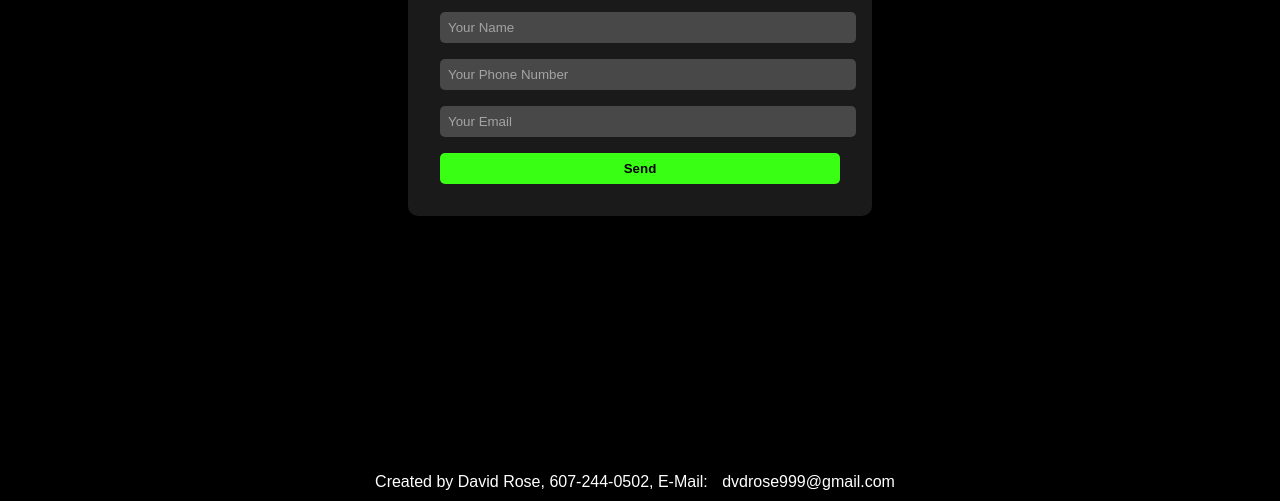
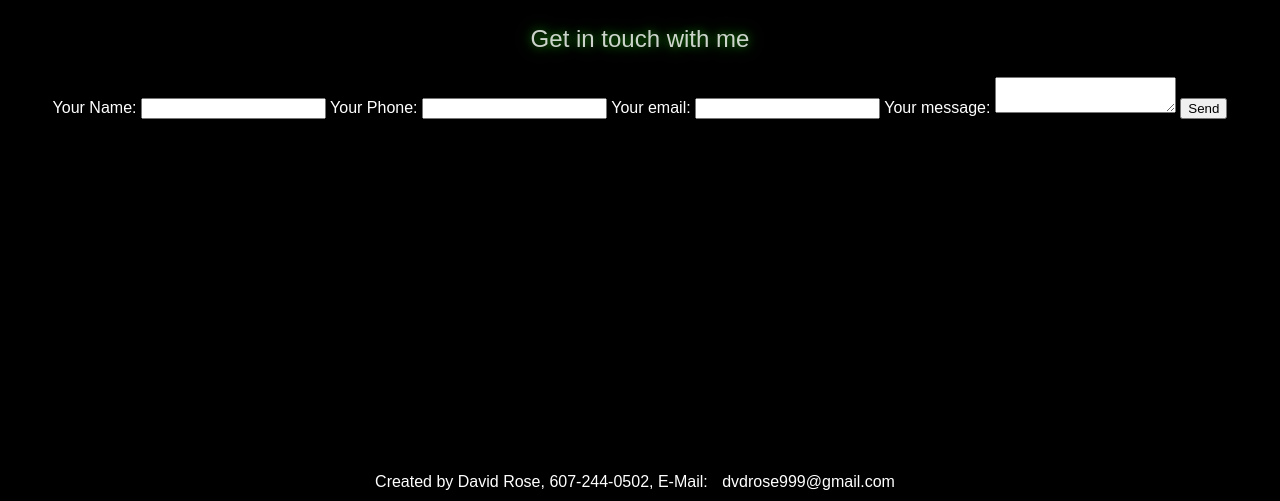
Before and after one commit to dvdrose2/portfolio, a plain HTML site: page contact.html in a window 1280 px wide. Shown: the part 427-928 px from the top of the page. Drawn offline with Linux system fonts and the light colour scheme.

Commit message:
Update contact.html

```diff
--- a/contact.html
+++ b/contact.html
@@ -207,12 +207,29 @@
     <section class="hero">
         <h1>Contact Me</h1>
         <p>Get in touch with me</p>
-        <form class="contact-form" action="https://formspree.io/f/dvdrose999@gmail.com" method="POST">
-            <input type="text" name="name" placeholder="Your Name" required>
-            <input type="tel" name="phone" placeholder="Your Phone Number" required>
-            <input type="email" name="email" placeholder="Your Email" required>
-            <button type="submit">Send</button>
-        </form>
+        <form
+  action="https://formspree.io/f/movjzrdq"
+  method="POST"
+>
+  <label>
+    Your Name:
+    <input type="text" name="text">
+  </label>
+    <label>
+    Your Phone:
+    <input type="number" name="number">
+  </label>
+    <label>
+    Your email:
+    <input type="email" name="email">
+  </label>
+  <label>
+    Your message:
+    <textarea name="message"></textarea>
+  </label>
+  <!-- your other form fields go here -->
+  <button type="submit">Send</button>
+</form>
     </section>
 
     <canvas class="trail"></canvas>
```
